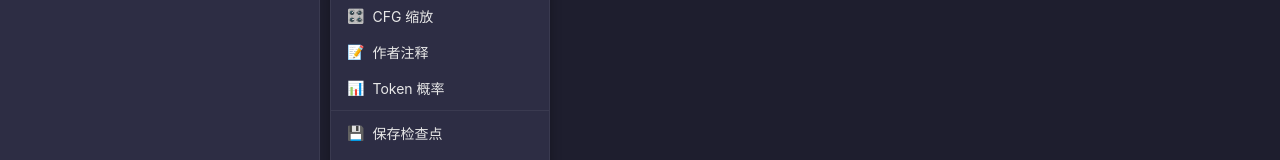
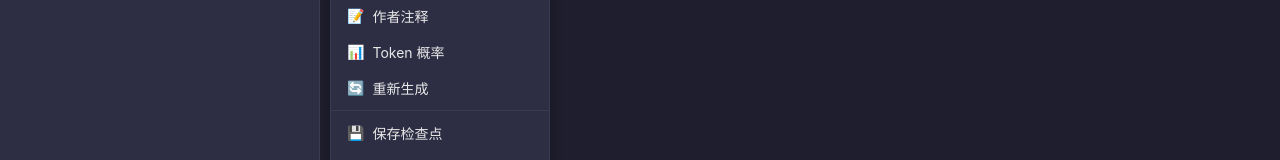
Before and after one commit to highbuyer/sillytavern-desktop, a React (Vite) app: page /chat/1 in a window 1280 px wide. Both pictures are taken after a click on the button "聊天选项". Shown: the part 383-543 px from the top of the page. Built offline with nearby package versions, Linux system fonts and the light colour scheme.

Commit message:
fix: 选项菜单加回重新生成按钮

```diff
--- a/src/components/ChatRoom.tsx
+++ b/src/components/ChatRoom.tsx
@@ -619,7 +619,6 @@ const ChatRoom: React.FC = () => {
   // ── 重新生成（菜单调用） ──
   const handleMenuRegenerate = () => {
     if (!chat || generating) return;
-    setShowOptions(false);
     // 找到最后一条 assistant 消息
     const msgs = [...chat.msgs].reverse();
     const lastAssistantMsg = msgs.find(m => !m.isUser);
@@ -1014,6 +1013,9 @@ const ChatRoom: React.FC = () => {
                   <button onClick={handleToggleLogprobs}>
                     <span>📊</span> {settings.generation.showLogprobs ? '隐藏 Token 概率' : 'Token 概率'}
                   </button>
+                  <button onClick={() => { handleMenuRegenerate(); setShowOptions(false); }} disabled={generating || chat.msgs.filter(m => !m.isUser).length === 0}>
+                    <span>🔄</span> 重新生成
+                  </button>
                   <hr />
                   <button
                     className="checkpoint-save-btn"
```
